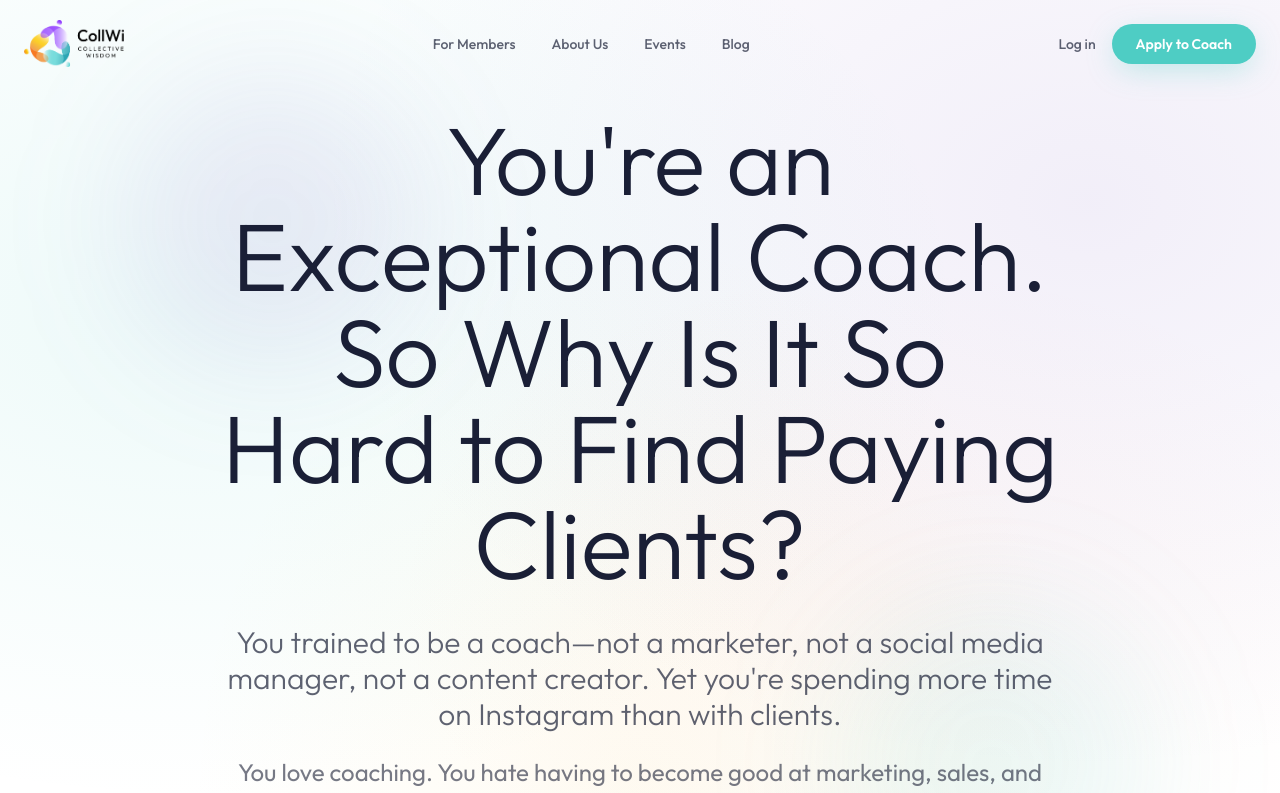
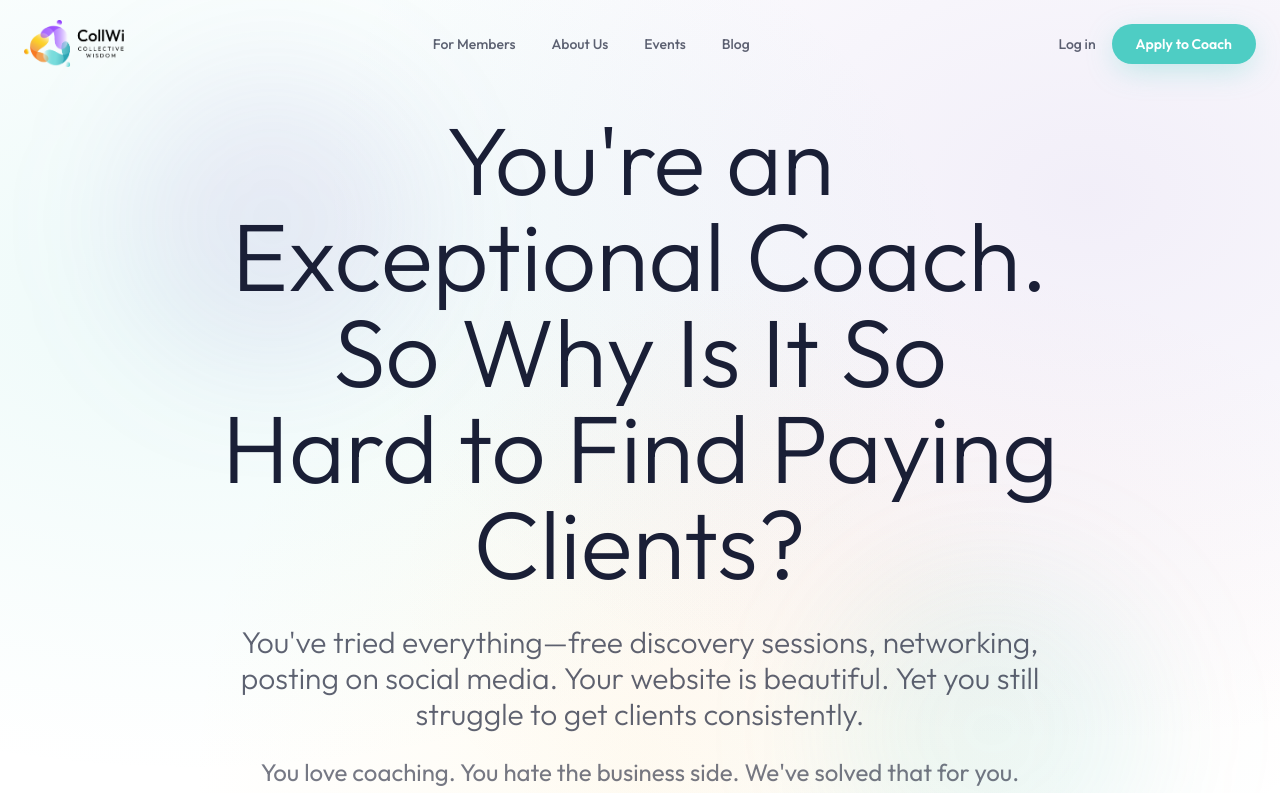
Before and after one commit to gaiaCollwi/collwi-coach, a Next.js app: page / in a window 1280 px wide. Shown: the top 793 px of the page. Built offline with nearby package versions, Linux system fonts and the light colour scheme.

Commit message:
Revert hero to softer tone, keep updated bullets

```diff
--- a/app/page.tsx
+++ b/app/page.tsx
@@ -23,13 +23,13 @@ export default function CoachesPage() {
 
           <FadeIn delay={0.3}>
             <p className="text-2xl md:text-3xl text-brand-navy/70 font-light mb-6">
-              You trained to be a coach—not a marketer, not a social media manager, not a content creator. Yet you're spending more time on Instagram than with clients.
+              You've tried everything—free discovery sessions, networking, posting on social media. Your website is beautiful. Yet you still struggle to get clients consistently.
             </p>
           </FadeIn>
 
           <FadeIn delay={0.4}>
             <p className="text-xl md:text-2xl text-brand-navy/60 mb-12">
-              You love coaching. You hate having to become good at marketing, sales, and business development just to survive. We've solved that for you.
+              You love coaching. You hate the business side. We've solved that for you.
             </p>
           </FadeIn>
 
```
